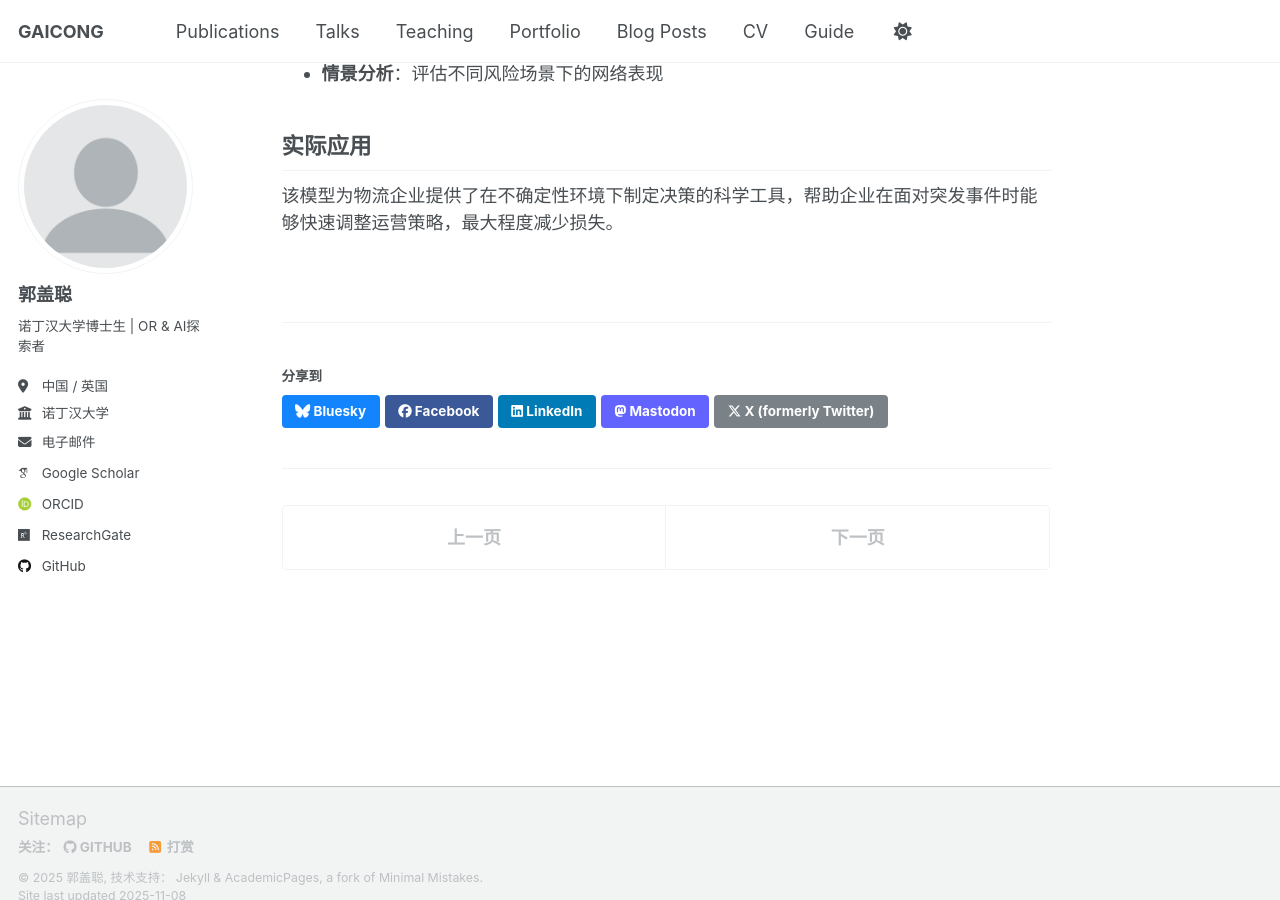
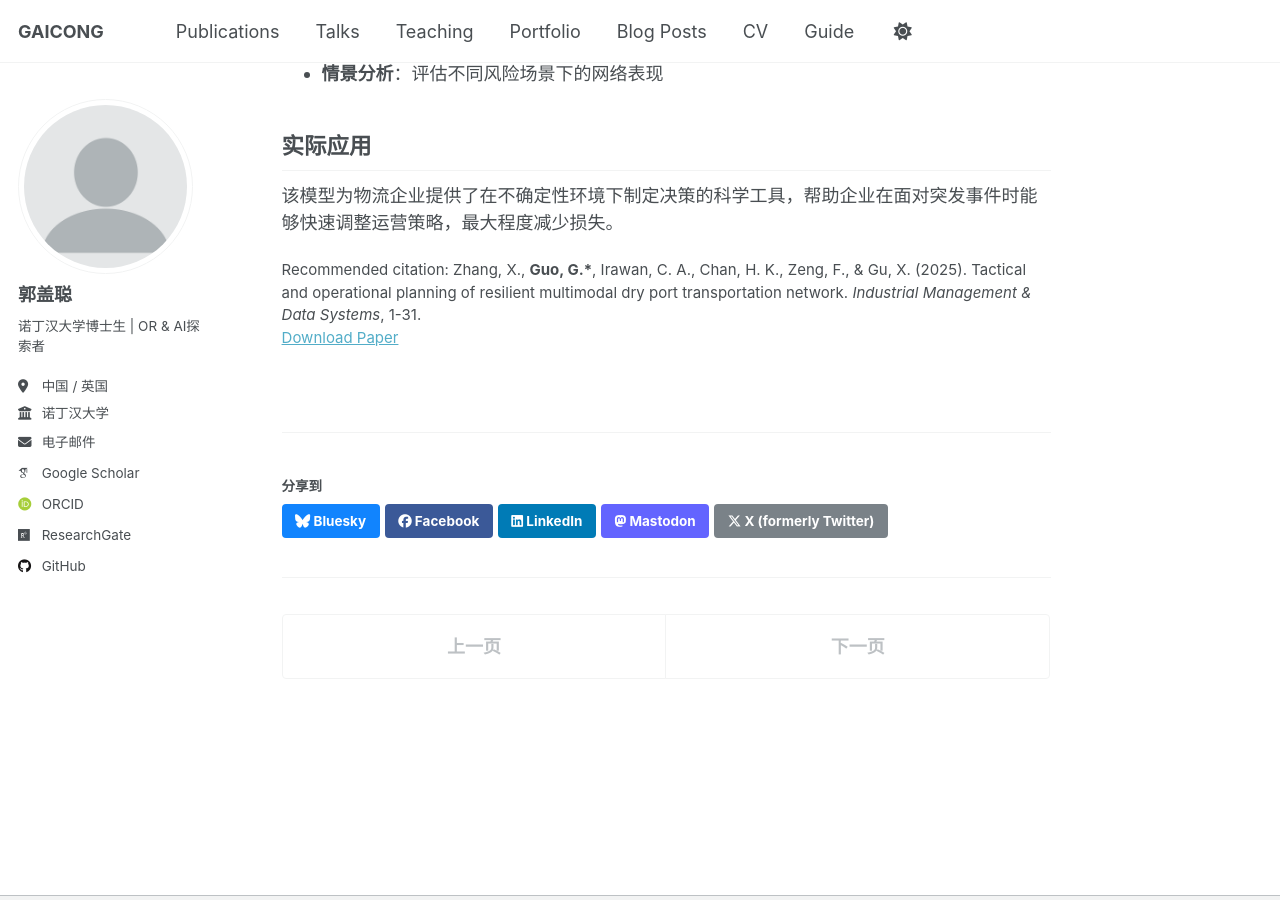
Before and after one commit to Gaicong/gaicong.github.io, a Jekyll site: the page built from _publications/2025-10-01-multimodal-dry-port.md, in a window 1280 px wide and 900 px high, scrolled down 860 px. Built offline with Jekyll 4.4.1, drawn with Linux system fonts in a browser that asks for light colours; some web fonts are replaced; a script that is not in the unit is left out; part of the change alters nothing that is shown.

Commit message:
Update 2025-10-01-multimodal-dry-port.md

```diff
--- a/_publications/2025-10-01-multimodal-dry-port.md
+++ b/_publications/2025-10-01-multimodal-dry-port.md
@@ -7,8 +7,8 @@ excerpt: '现代多式联运网络面临不确定性冲击：自然灾害、疫
 date: 2025-10-01
 venue: 'Industrial Management & Data Systems'
 paperurl: 'https://doi.org/10.1108/IMDS-01-2025-0096'
-引用: 'Zhang, X., <strong>Guo, G.*</strong>, Irawan, C. A., Chan, H. K., Zeng, F., & Gu, X. (2025). Tactical and operational planning of resilient multimodal dry port transportation network. <i>Industrial Management & Data Systems</i>, 1-31.'
-作者: 'Zhang, X., <strong>Guo, G.*</strong>, Irawan, C. A., Chan, H. K., Zeng, F., & Gu, X.'
+citation: 'Zhang, X., <strong>Guo, G.*</strong>, Irawan, C. A., Chan, H. K., Zeng, F., & Gu, X. (2025). Tactical and operational planning of resilient multimodal dry port transportation network. <i>Industrial Management & Data Systems</i>, 1-31.'
+authors: 'Zhang, X., <strong>Guo, G.*</strong>, Irawan, C. A., Chan, H. K., Zeng, F., & Gu, X.'
 ---
 
 ## 研究背景
```
